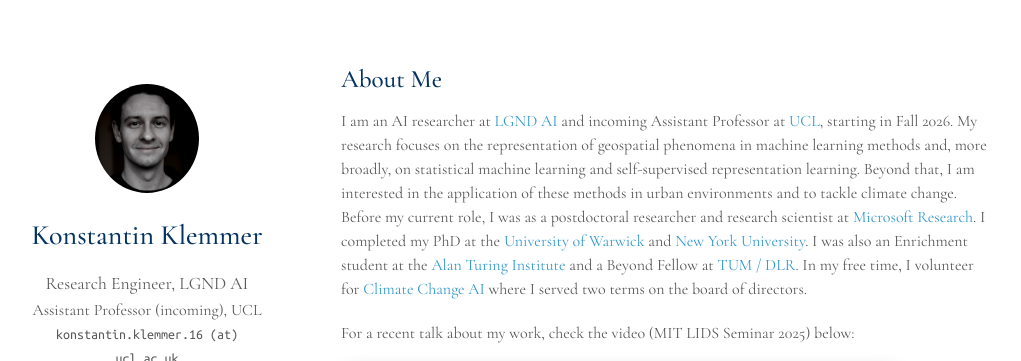
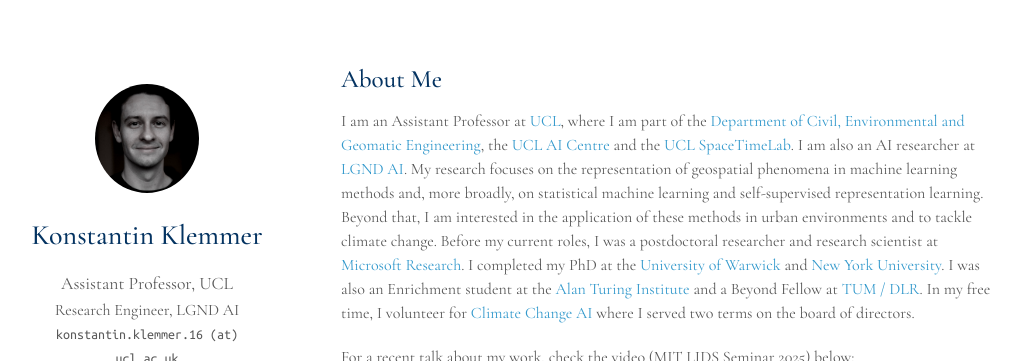
Before and after one commit to konstantinklemmer/konstantinklemmer.github.io, a Jekyll site: the page built from index.md, in a window 1280 px wide and 900 px high, cut to the strip 0-361 px from the top of the window. Shown: the whole strip, without its empty margins (129-1150 px from the left). Built offline with Jekyll 4.4.1, drawn with Linux system fonts in a browser that asks for light colours; a style sheet for code colours, icons or effects is not loaded; our own code applies the rules of GitHub Pages for plain Markdown files; some of the changed text lies outside the part shown.

Commit message:
docs(content): make UCL the primary affiliation
- Swap the header roles: position is now "Assistant Professor, UCL",
  affiliation is "Research Engineer, LGND AI" (secondary)
- Drop "(incoming)" from the UCL title now that the role has started
- Add position_link/affiliation_link so both header lines are linked
  (affiliation previously rendered with an empty href)
- Page <title> now follows position instead of affiliation
- Reorder the logo chips so UCL precedes LGND
- Update the contact address to UCL CEGE, London
- Update the About Me bio to lead with UCL
- Fix "Presonal" typo in the SEO description meta tag

```diff
--- a/_config.yml
+++ b/_config.yml
@@ -1,13 +1,15 @@
 # Basic Information
 title: Konstantin Klemmer
-position: Research Engineer, LGND AI
-affiliation: Assistant Professor (incoming), UCL
+position: Assistant Professor, UCL
+position_link: https://www.ucl.ac.uk/
+affiliation: Research Engineer, LGND AI
+affiliation_link: https://lgnd.io/
 email: konstantin.klemmer.16 (at) ucl.ac.uk
 
 # Search Engine Optimization (SEO)
 # The following information is used to improve the website traffic from search engines, e.g., Google.
 keywords: konstantin klemmer, geospatial machine learning, geospatial data science, geospatial data mining, geospatial data analysis, computational sustainability, smart cities, urban analytics, urban computing
-description: Presonal academic webpage for Konstantin Klemmer
+description: Personal academic webpage for Konstantin Klemmer
 canonical: https://konstantinklemmer.github.io/
 
 # Links
--- a/_includes/contact.md
+++ b/_includes/contact.md
@@ -2,6 +2,6 @@
 
 <h2 style="margin: 60px 0px 10px;">Contact</h2>
 
-<strong>Address:</strong> Houston, TX, USA
+<strong>Address:</strong> Department of Civil, Environmental and Geomatic Engineering, University College London, Chadwick Building, Gower Street, London WC1E 6BT, UK
 <br />
 <strong>Email:</strong> <email>konstantin.klemmer.16 (at) ucl.ac.uk</email>
--- a/_layouts/homepage.html
+++ b/_layouts/homepage.html
@@ -1,7 +1,7 @@
 <!DOCTYPE html>
 <html lang="{{ site.lang | default: "en-US" }}">
   <head>
-    <title>{{ site.title }} | {{site.affiliation}}</title>
+    <title>{{ site.title }} | {{site.position}}</title>
 
     <meta charset="UTF-8">
     <meta http-equiv="X-UA-Compatible" content="IE=edge">
@@ -53,11 +53,13 @@
         <h1>{{ site.title }}</h1>
 
         {% if site.position %}
-        <position style="font-size:1.10rem;">{{ site.position }}</position>
+        <position style="font-size:1.10rem;">
+          {% if site.position_link %}<a href="{{ site.position_link }}" target="_blank" rel="noopener"><autocolor>{{ site.position }}</autocolor></a>{% else %}{{ site.position }}{% endif %}
+        </position>
         <br>
         {% endif %}
         {% if site.affiliation %}
-        <a href="{{ site.affiliation_link }}" rel="noopener"><autocolor>{{ site.affiliation }}</autocolor></a>
+        {% if site.affiliation_link %}<a href="{{ site.affiliation_link }}" target="_blank" rel="noopener"><autocolor>{{ site.affiliation }}</autocolor></a>{% else %}{{ site.affiliation }}{% endif %}
         <br>
         {% endif %}
         {% if site.email %}
@@ -65,11 +67,11 @@
         {% endif %}
 
         <div class="affiliation-logos">
+          <a href="https://www.ucl.ac.uk/" target="_blank" rel="noopener" class="logo-chip" aria-label="UCL">
+            <img src="./assets/img/logo/ucl.svg" alt="UCL" />
+          </a>
           <a href="https://lgnd.io/" target="_blank" rel="noopener" class="logo-chip" aria-label="LGND AI">
             <img src="./assets/img/logo/lgnd.png" alt="LGND AI" />
-          </a>
-          <a href="https://www.ucl.ac.uk/" target="_blank" rel="noopener" class="logo-chip" aria-label="UCL">
-            <img src="./assets/img/logo/ucl.svg" alt="UCL" />
           </a>
         </div>
 
--- a/index.md
+++ b/index.md
@@ -4,9 +4,11 @@ layout: homepage
 
 ## About Me
 
-I am an AI researcher at <a href="https://lgnd.io/">LGND AI</a> and incoming Assistant Professor at <a href="http://ucl.ac.uk/">UCL</a>, starting in Fall 2026.
-My research focuses on the representation of geospatial phenomena in machine learning methods and, more broadly, on statistical machine learning and self-supervised representation learning. Beyond that, I am interested in the application of these methods in urban environments and to tackle climate change.
-Before my current role, I was as a postdoctoral researcher and research scientist at <a href="https://www.microsoft.com/en-us/research/lab/microsoft-research-new-england">Microsoft Research</a>.
+I am an Assistant Professor at <a href="https://www.ucl.ac.uk/">UCL</a>, where I am part of the <a href="https://www.ucl.ac.uk/engineering/civil-environmental-geomatic-engineering">Department of Civil, Environmental and Geomatic Engineering</a>, the <a href="https://www.ucl.ac.uk/engineering/research/centres-institutes-and-labs/ucl-centre-artificial-intelligence">UCL AI Centre</a> and the <a href="https://www.ucl.ac.uk/engineering/civil-environmental-geomatic-engineering/groups-centres-and-sections/spacetimelab">UCL SpaceTimeLab</a>.
+I am also an AI researcher at <a href="https://lgnd.io/">LGND AI</a>.
+My research focuses on the representation of geospatial phenomena in machine learning methods and, more broadly, on statistical machine learning and self-supervised representation learning.
+Beyond that, I am interested in the application of these methods in urban environments and to tackle climate change.
+Before my current roles, I was a postdoctoral researcher and research scientist at <a href="https://www.microsoft.com/en-us/research/lab/microsoft-research-new-england">Microsoft Research</a>.
 I completed my PhD at the <a href="http://www.wisc.warwick.ac.uk/">University of Warwick</a> and <a href="https://wp.nyu.edu/ml4good/">New York University</a>.
 I was also an Enrichment student at the <a href="https://turing.ac.uk">Alan Turing Institute</a> and a Beyond Fellow at <a href="https://ai4eo.de/">TUM / DLR</a>.
 In my free time, I volunteer for <a href="https://climatechange.ai">Climate Change AI</a> where I served two terms on the board of directors.
```
